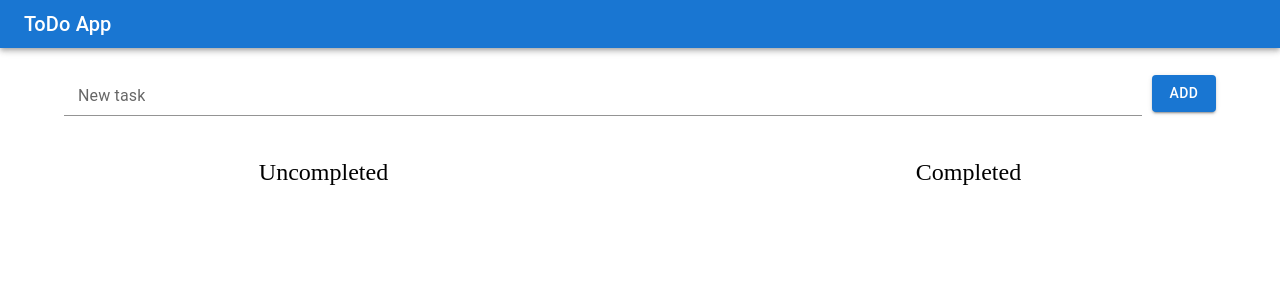
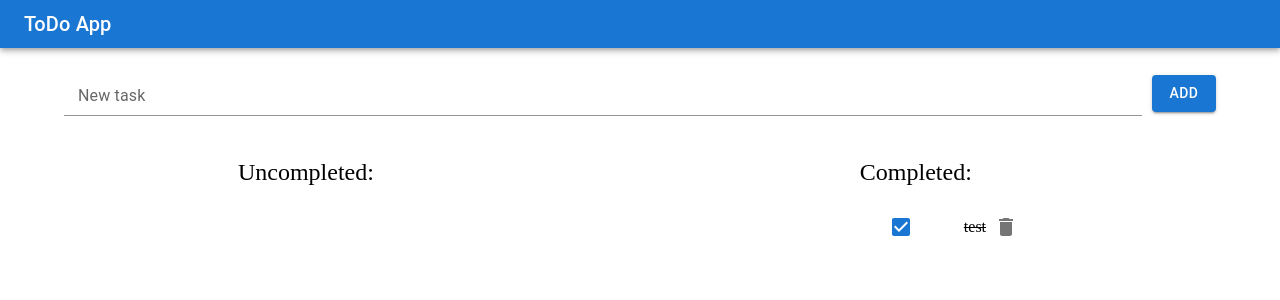
Before and after one commit to su8ject/to-do, a React (Create React App) app: page / in a window 1280 px wide. Shown: the top 300 px of the page. Built offline with nearby package versions, Linux system fonts and the light colour scheme.

Commit message:
redid state redux

```diff
--- a/src/App.js
+++ b/src/App.js
@@ -2,7 +2,7 @@ import {Container} from "@mui/material";
 import {useActions, useSelector} from "./store/helpers";
 import {Header} from "./header";
 import {NewTask} from "./newTask";
-import {addCompleted, deleteUncompleted, deleteCompleted, addUncompleted} from "./store/actions";
+import {addTask, deleteTask, toggleCompleted} from "./store/actions";
 import "./style/index.scss";
 
 import {getUncompleted, getCompleted} from "./store/reducers";
@@ -22,16 +22,10 @@ export function App() {
         someProp: 123,
     });
 
-    const actions = useActions({addCompleted, deleteUncompleted, deleteCompleted, addUncompleted});
+    const actions = useActions({addTask, deleteTask, toggleCompleted});
 
-    const transferToCompleted = (task) => {
-        actions.addCompleted(task);
-        actions.deleteUncompleted(task);
-    };
-
-    const returnToUncompleted = (task) => {
-        actions.addUncompleted(task);
-        actions.deleteCompleted(task);
+    const onClick = (task) => {
+        actions.toggleCompleted(task);
     };
 
     return (
@@ -41,8 +35,10 @@ export function App() {
                 <NewTask/>
             </Container>
             <div className="columns">
-                <ItemList header="Uncompleted" deleteItem={actions.deleteUncompleted} onClick={transferToCompleted} arr={uncompleted} checked={false}/>
-                <ItemList header="Completed" deleteItem={actions.deleteCompleted} onClick={returnToUncompleted} arr={completed} checked={true}/>
+                <ItemList header="Uncompleted:" deleteItem={actions.deleteTask} onClick={onClick}
+                          arr={uncompleted}/>
+                <ItemList header="Completed:" deleteItem={actions.deleteTask} onClick={onClick}
+                          arr={completed}/>
             </div>
         </div>
     );
--- a/src/itemList.js
+++ b/src/itemList.js
@@ -1,20 +1,20 @@
 import {List} from "@mui/material";
 import {Item} from "./item";
 
-export const ItemList = ({checked, header, onClick, deleteItem, arr}) => {
+export const ItemList = ({ header, onClick, deleteItem, arr}) => {
     return (
         <div className="column">
             <h2>{header}</h2>
             <List
                 sx={{width: "100%", maxWidth: 360, bgcolor: "background.paper"}}
             >
-                {arr.map((task, id) => (
+                {arr.map((task) => (
                     <Item
-                        checked={checked}
+                        checked={task.completed}
                         onClick={() => onClick(task)}
                         deleteItem={() => deleteItem(task)}
-                        task={task}
-                        key={id}
+                        task={task.content}
+                        key={task.uid}
                     />
                 ))}
             </List>
--- a/src/newTask.js
+++ b/src/newTask.js
@@ -10,10 +10,10 @@ import IconButton from "@mui/material/IconButton";
 import DeleteIcon from "@mui/icons-material/Delete";
 import {useState} from "react";
 import {useActions} from "./store/helpers";
-import {addUncompleted} from "./store/actions";
+import {addTask} from "./store/actions";
 
 export const NewTask = () => {
-    const actions = useActions({addUncompleted});
+    const actions = useActions({addTask});
     const [error, setError] = useState(false);
     const [value, setValue] = useState("");
 
@@ -33,7 +33,7 @@ export const NewTask = () => {
 
     const onClick = () => {
         if (value) {
-            actions.addUncompleted(value);
+            actions.addTask(value);
             setValue("");
         } else {
             setError(true);
@@ -42,7 +42,7 @@ export const NewTask = () => {
 
     return (
         <div className="row">
-            <FormControl variant="outlined" error={error} className="col">
+            <FormControl variant="outlined" error={error} className="form">
                 <InputLabel htmlFor="outlined-adornment-password">New task</InputLabel>
                 <Input
                     onBlur={(e) => onBlur(e.target.value)}
--- a/src/store/action-types.js
+++ b/src/store/action-types.js
@@ -1,6 +1,5 @@
 export default {
-    ADD_UNCOMPLETED: "ADD_UNCOMPLETED",
-    ADD_COMPLETED: "ADD_COMPLETED",
-    DELETE_UNCOMPLETED: "DELETE_UNCOMPLETED",
-    DELETE_COMPLETED: "DELETE_COMPLETED",
+    ADD_TASK: "ADD_TASK",
+    TOGGLE_COMPLETED: "TOGGLE_COMPLETED",
+    DELETE_TASK: "DELETE_TASK",
 };
--- a/src/store/reducers/tasks.js
+++ b/src/store/reducers/tasks.js
@@ -1,31 +1,30 @@
 import {reduceReducers, reducersMap} from "../helpers";
 import t from "../action-types";
 
-const initialState = {
-    uncompleted: [],
-    completed: [],
-};
+const initialState = [
+    {uid: Date.now(), content: "test", completed: true,}
+];
+
+const toggle = (state, task) => {
+    let foundTask = state.find(foo => foo === task);
+    foundTask = {...foundTask, completed: !foundTask.completed};
+    return foundTask;
+}
 
 const tasksReducer = reduceReducers(
     initialState,
     reducersMap(
         {
-            [t.ADD_UNCOMPLETED]: (state, action) => ({
-                ...state,
-                uncompleted: [...state.uncompleted, action.task],
-            }),
-            [t.ADD_COMPLETED]: (state, action) => ({
-                ...state,
-                completed: [...state.completed, action.task],
-            }),
-            [t.DELETE_UNCOMPLETED]: (state, action) => ({
-                ...state,
-                uncompleted: state.uncompleted.filter((task) => task !== action.task),
-            }),
-            [t.DELETE_COMPLETED]: (state, action) => ({
-                ...state,
-                completed: state.completed.filter((task) => task !== action.task),
-            }),
+            [t.ADD_TASK]: (state, action) => ([...state, {
+                uid: Date.now(),
+                content: action.task,
+                completed: false
+            }
+            ]),
+            [t.TOGGLE_COMPLETED]: (state, action) => ([...state, toggle(state, action.task)].filter(task => task !== action.task)),
+            [t.DELETE_TASK]: (state, action) => (
+                state.filter(task => task !== action.task)
+            ),
         },
         {}
     )
@@ -33,5 +32,5 @@ const tasksReducer = reduceReducers(
 
 export default tasksReducer;
 
-tasksReducer.getCompleted = (state) => state.completed;
-tasksReducer.getUncompleted = (state) => state.uncompleted;
+tasksReducer.getCompleted = (state) => state.filter(task => task.completed === true);
+tasksReducer.getUncompleted = (state) => state.filter(task => task.completed === false);
--- a/src/style/index.scss
+++ b/src/style/index.scss
@@ -14,8 +14,7 @@
   justify-content: space-around;
 }
 
-// col и column по идее одно и то же, но классы разные
-.col {
+.form {
   flex-basis: 0;
   flex-grow: 1;
   max-width: 100%;
```
Also changed, not shown: src/store/actions/tasks.js (+6 -13 lines).
